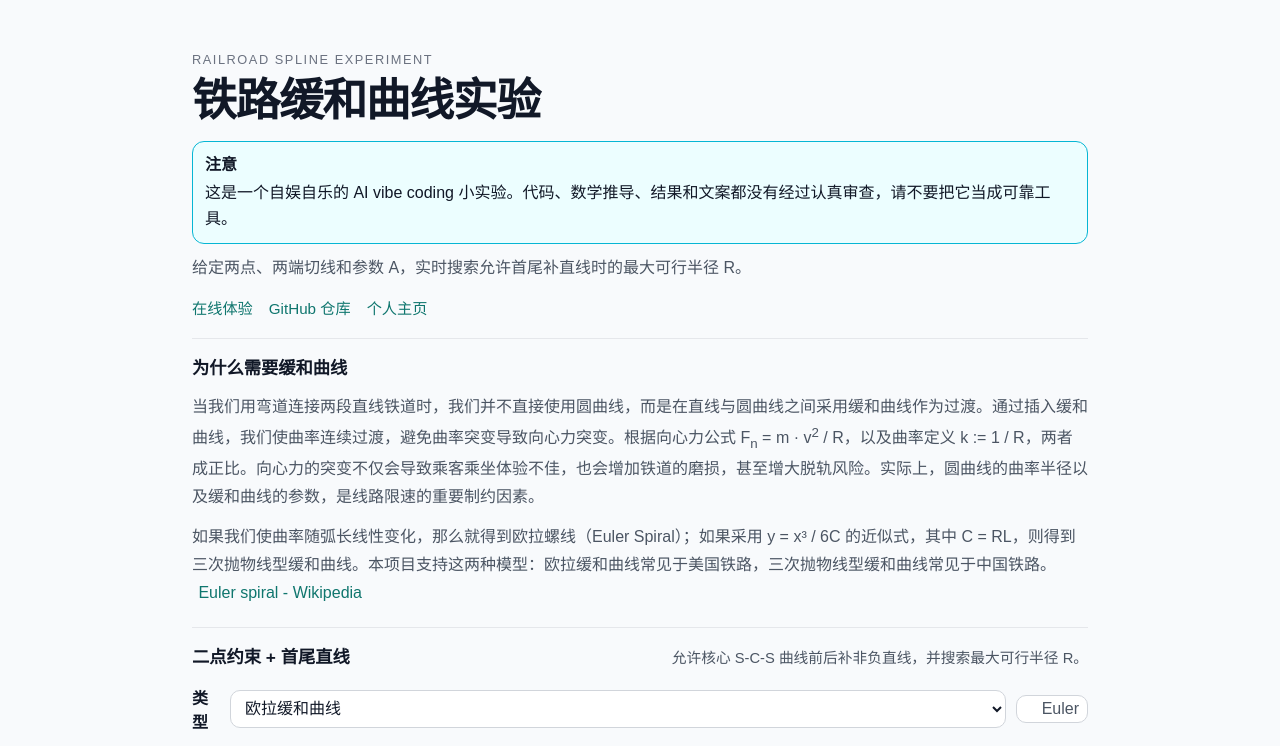
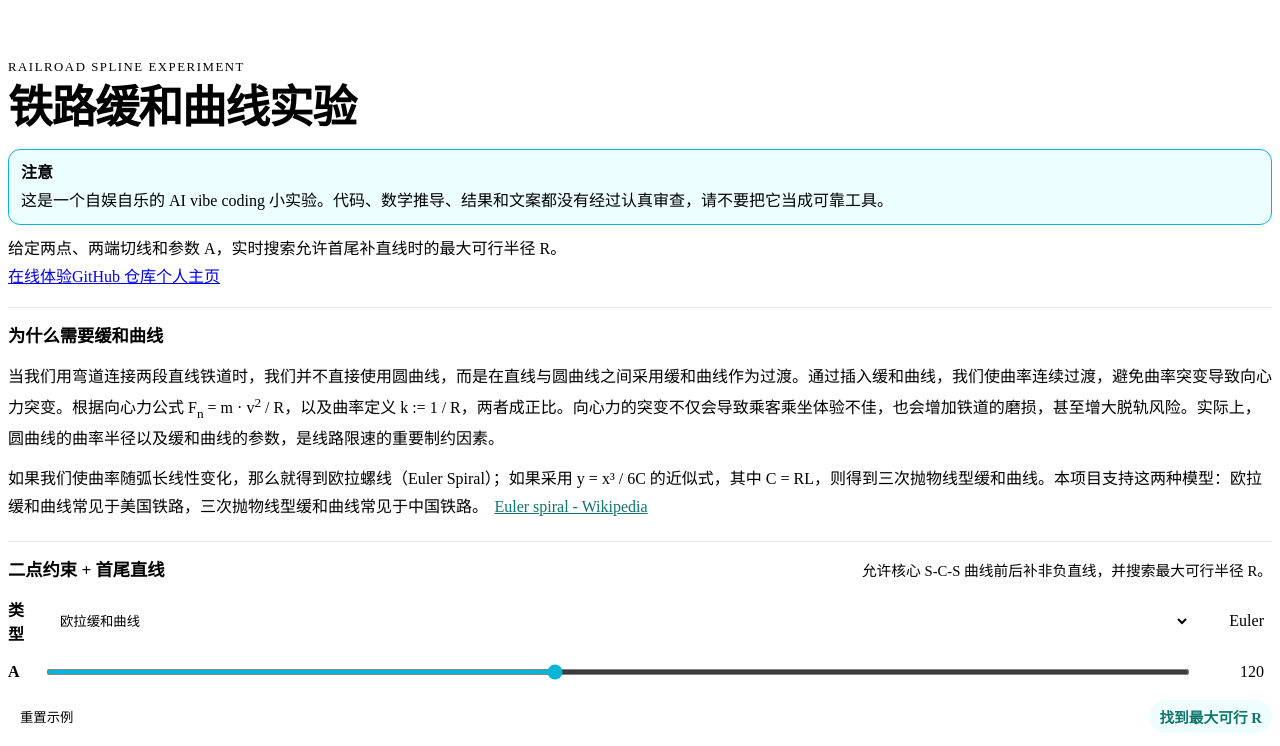
Before and after one commit to Unnamed2964/kyuri-railroad-spline-experiment, a React (Vite) app: page / in a window 1280 px wide. Shown: the top 746 px of the page. Built offline with nearby package versions, Linux system fonts and the light colour scheme.

Commit message:
Integrate @umamichi-ui/common-css

```diff
--- a/package.json
+++ b/package.json
@@ -10,6 +10,7 @@
     "deploy": "npm run build && wrangler deploy"
   },
   "dependencies": {
+    "@umamichi-ui/common-css": "^0.1.1",
     "react": "^19.2.0",
     "react-dom": "^19.2.0"
   },
--- a/src/main.tsx
+++ b/src/main.tsx
@@ -1,5 +1,6 @@
 import { StrictMode } from 'react';
 import { createRoot } from 'react-dom/client';
+import '@umamichi-ui/common-css';
 import App from './App';
 import './styles.css';
 
--- a/src/styles.css
+++ b/src/styles.css
@@ -1,49 +1,9 @@
 :root {
   --site-bg: #f8fafc;
   --site-surface: #ffffff;
-  --site-fg: #111827;
-  --site-muted-fg: #4b5563;
-  --site-subtle-fg: #6b7280;
-  --site-border: #d1d5db;
   --site-border-soft: #e5e7eb;
   --site-accent: #06b6d4;
   --site-accent-strong: #0f766e;
-  --font-ui: "Segoe UI Variable", "Noto Sans SC", "PingFang SC", "Hiragino Sans GB", sans-serif;
-  color-scheme: light;
-}
-
-* {
-  box-sizing: border-box;
-}
-
-html,
-body,
-#root {
-  margin: 0;
-  min-height: 100%;
-}
-
-body {
-  background: var(--site-bg);
-  color: var(--site-fg);
-  font-family: var(--font-ui);
-}
-
-a {
-  color: var(--site-accent-strong);
-  text-decoration: none;
-}
-
-a:hover {
-  color: var(--site-accent);
-  text-decoration: underline;
-}
-
-button,
-input,
-textarea,
-select {
-  font: inherit;
 }
 
 h1,
@@ -56,8 +16,6 @@ figure {
 }
 
 .page-shell {
-  width: min(56rem, calc(100vw - 32px));
-  margin: 0 auto;
   padding: 28px 0 48px;
 }
 
@@ -128,15 +86,6 @@ h2 {
 
 .app-disclaimer-body {
   font-weight: 400;
-}
-
-.inline-links {
-  display: flex;
-  flex-wrap: wrap;
-  align-items: center;
-  gap: 16px;
-  margin-top: 14px;
-  font-size: 0.95rem;
 }
 
 .intro-copy {
```
Also changed, not shown: 1 other file (tests, documents, lock files or other folders).
